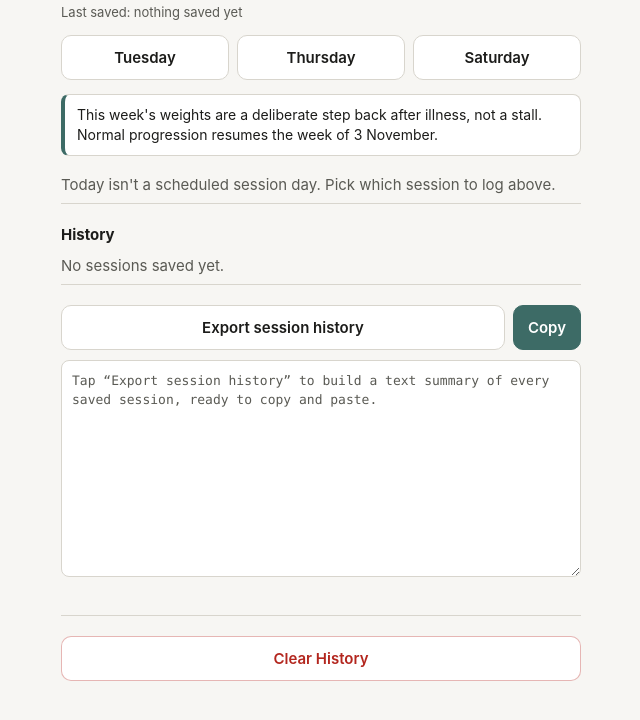
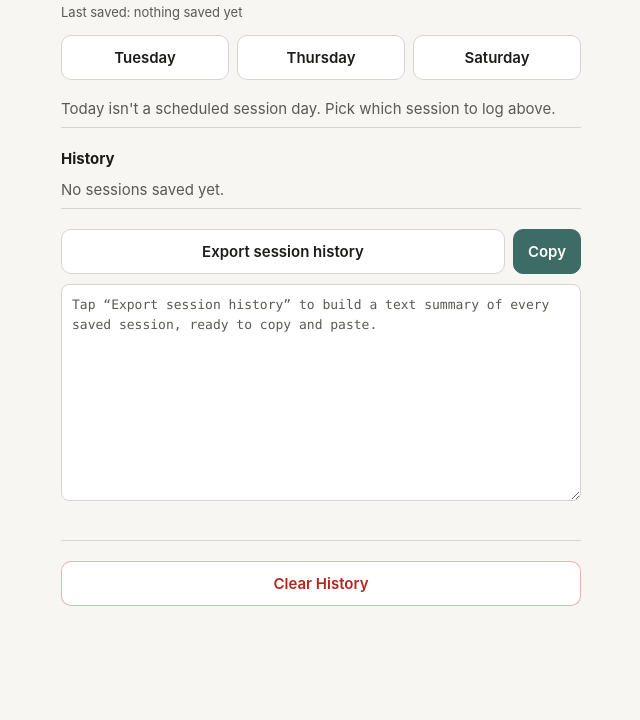
Before and after one commit to madhavanp-cloud/stronger-you, a plain HTML site: page index.html in a window 1280 px wide. Shown: the part 74-794 px from the top of the page, without its empty margins (319-959 px from the left). Drawn offline with Linux system fonts and the light colour scheme.

Commit message:
Week of 3 Nov targets: normal progression resumes; Lateral raise back to cable; Pull-up negatives skipped; remove deload note

```diff
--- a/index.html
+++ b/index.html
@@ -330,23 +330,23 @@
     Tuesday: {
       label: "Tuesday — squat & horizontal pull",
       exercises: [
-        { name: "Front squat", sets: 4, repsTarget: "5", fieldType: "weight", weight: 30 },
+        { name: "Front squat", sets: 4, repsTarget: "5", fieldType: "weight", weight: 33 },
         { name: "Seated cable row", sets: 4, repsTarget: "6", fieldType: "weight", weight: 45 },
-        { name: "Leg curl", sets: 3, repsTarget: "8-10", fieldType: "weight", weight: 41.5 },
+        { name: "Leg curl", sets: 3, repsTarget: "8-10", fieldType: "weight", weight: 44 },
         { name: "Lat pulldown", sets: 3, repsTarget: "8-10", fieldType: "weight", weight: 45 },
-        { name: "Multi-press, chest", sets: 3, repsTarget: "6-8", fieldType: "weight", weight: 36 },
-        { name: "Push-ups", sets: 3, repsTarget: "targets 11, 9, 7", fieldType: "none", note: "Bodyweight. Stop when a rep clearly slows down, not just when reps run out." },
-        { name: "Lateral raise, dumbbell", sets: 2, repsTarget: "12", fieldType: "weight", weight: 5 }
+        { name: "Multi-press, chest", sets: 3, repsTarget: "6-8", fieldType: "weight", weight: 39 },
+        { name: "Push-ups", sets: 3, repsTarget: "targets 12, 10, 8", fieldType: "none", note: "Bodyweight. Stop when a rep clearly slows down, not just when reps run out." },
+        { name: "Lateral raise, cable", sets: 2, repsTarget: "12", fieldType: "weight", weight: 5 }
       ]
     },
     Thursday: {
       label: "Thursday — leg press & heavy row",
       exercises: [
-        { name: "Angled leg press", sets: 3, repsTarget: "8-10", fieldType: "weight", weight: 35, perSide: true },
-        { name: "Barbell bent-over row", sets: 4, repsTarget: "6", fieldType: "weight", weight: 38 },
-        { name: "Front squat", sets: 3, repsTarget: "5", fieldType: "weight", weight: 27.5, note: "Target is roughly 85% of Tuesday's front squat weight — adjust if Tuesday's weight changed." },
-        { name: "Leg curl", sets: 3, repsTarget: "8-10", fieldType: "weight", weight: 41.5 },
-        { name: "Multi-press, incline", sets: 3, repsTarget: "6-8", fieldType: "weight", weight: 30 },
+        { name: "Angled leg press", sets: 3, repsTarget: "8-10", fieldType: "weight", weight: 37.5, perSide: true },
+        { name: "Barbell bent-over row", sets: 4, repsTarget: "6", fieldType: "weight", weight: 40 },
+        { name: "Front squat", sets: 3, repsTarget: "5", fieldType: "weight", weight: 30, note: "Target is roughly 85% of Tuesday's front squat weight — adjust if Tuesday's weight changed." },
+        { name: "Leg curl", sets: 3, repsTarget: "8-10", fieldType: "weight", weight: 44 },
+        { name: "Multi-press, incline", sets: 3, repsTarget: "6-8", fieldType: "weight", weight: 32 },
         { name: "Calf raise", sets: 3, repsTarget: "12", fieldType: "weight", weight: 20, unit: "kg/hand" },
         { name: "Biceps curl, EZ bar", sets: 3, repsTarget: "8", fieldType: "weight", weight: 20, note: "Weight is total, including the 10 kg bar. Hold at this weight this week." }
       ]
@@ -354,12 +354,12 @@
     Saturday: {
       label: "Saturday — hinge & vertical pull",
       exercises: [
-        { name: "Deadlift from the floor", sets: 4, repsTarget: "5", fieldType: "weight", weight: 50 },
-        { name: "Angled leg press", sets: 3, repsTarget: "8-10", fieldType: "weight", weight: 35, perSide: true },
-        { name: "Pull-up negatives", sets: 3, repsTarget: "1", fieldType: "seconds", note: "Five-second lower, slight bend in the elbows at the top." },
+        { name: "Deadlift from the floor", sets: 4, repsTarget: "5", fieldType: "weight", weight: 50, note: "Hold at this weight this week." },
+        { name: "Angled leg press", sets: 3, repsTarget: "8-10", fieldType: "weight", weight: 37.5, perSide: true },
+        { name: "Pull-up negatives", sets: 0, repsTarget: "1", fieldType: "seconds", note: "Five-second lower, slight bend in the elbows at the top. Skipped this week." },
         { name: "Lat pulldown", sets: 3, repsTarget: "8-10", fieldType: "weight", weight: 45 },
-        { name: "Seated cable row", sets: 3, repsTarget: "8-10", fieldType: "weight", weight: 42 },
-        { name: "Multi-press shoulder", sets: 3, repsTarget: "8", fieldType: "weight", weight: 32 },
+        { name: "Seated cable row", sets: 3, repsTarget: "8-10", fieldType: "weight", weight: 45 },
+        { name: "Multi-press shoulder", sets: 3, repsTarget: "8", fieldType: "weight", weight: 35 },
         { name: "Back extension", sets: 2, repsTarget: "12", fieldType: "none", note: "Bodyweight. Come up until straight and stop — no arching or swinging." }
       ]
     }
@@ -368,7 +368,7 @@
   var WEEKDAY_TO_SESSION = { 2: "Tuesday", 4: "Thursday", 6: "Saturday" };
 
   // Shown at the top of the app on all three days. Set to "" to hide it.
-  var WEEK_NOTE = "This week's weights are a deliberate step back after illness, not a stall. Normal progression resumes the week of 3 November.";
+  var WEEK_NOTE = "";
 
   var FINISHER_NAME_ALIASES = { "Farmer's Hold": "Suitcase Hold" };
 
```
